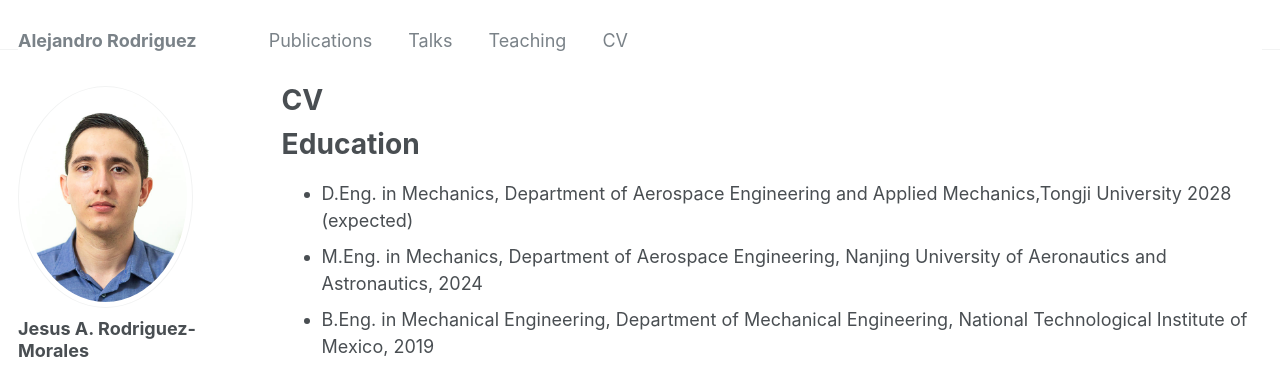
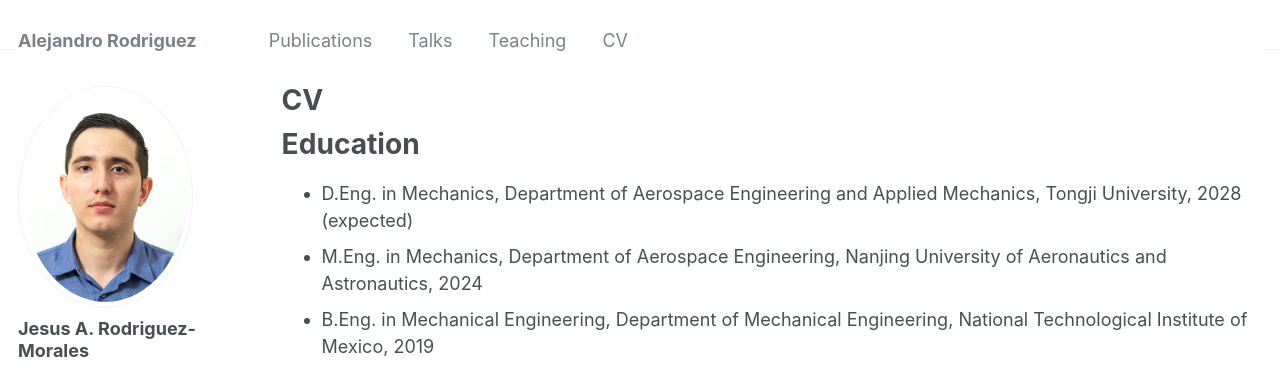
Before and after one commit to alex-rodriguez-m/alex-rodriguez-m.github.io, a Jekyll site: the page built from _pages/cv.md, in a window 1280 px wide and 900 px high. Shown: the top 373 px of the window. Built offline with Jekyll 4.4.1, drawn with Linux system fonts in a browser that asks for light colours; some web fonts are replaced.

Commit message:
Update cv.md

```diff
--- a/_pages/cv.md
+++ b/_pages/cv.md
@@ -11,7 +11,7 @@ redirect_from:
 
 Education
 ======
-* D.Eng. in Mechanics, Department of Aerospace Engineering and Applied Mechanics,Tongji University 2028 (expected)
+* D.Eng. in Mechanics, Department of Aerospace Engineering and Applied Mechanics, Tongji University, 2028 (expected)
 * M.Eng. in Mechanics, Department of Aerospace Engineering, Nanjing University of Aeronautics and Astronautics, 2024
 * B.Eng. in Mechanical Engineering, Department of Mechanical Engineering, National Technological Institute of Mexico, 2019
 
```
